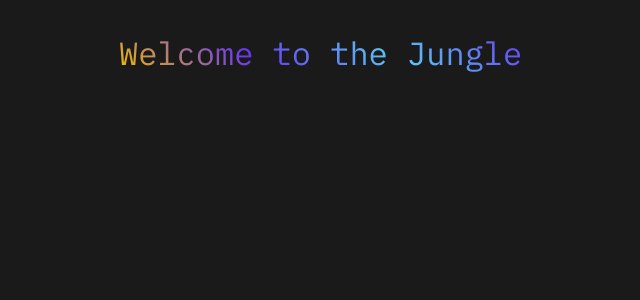
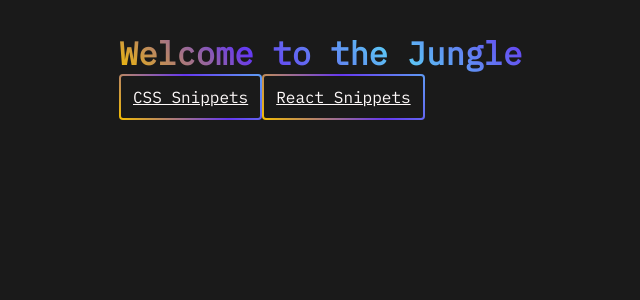
Before and after one commit to mirhamasala/next-jungle, a Next.js app: page / in a window 1280 px wide. Shown: the top 300 px of the page, without its empty margins (41-681 px from the left). Built offline with nearby package versions, Linux system fonts and the light colour scheme.

Commit message:
Create React and CSS Snippets pages

```diff
--- /dev/null
+++ b/src/components/Cta/index.js
@@ -0,0 +1,31 @@
+import PropTypes from "prop-types";
+import NextLink from "next/link";
+
+import styles from "./index.module.scss";
+
+const Button = ({href, children}) => {
+  if (href) {
+    return (
+      <NextLink href={href}>
+        <a className={styles.cta}>{children}</a>
+      </NextLink>
+    );
+  }
+
+  return (
+    <button type="button" className={styles.cta}>
+      {children}
+    </button>
+  );
+};
+
+Button.propTypes = {
+  children: PropTypes.node.isRequired,
+  href: PropTypes.string
+};
+
+Button.defaultProps = {
+  href: null
+};
+
+export default Button;
--- /dev/null
+++ b/src/components/Cta/index.module.scss
@@ -0,0 +1,34 @@
+@import "../../styles/settings/all";
+@import "../../styles/tools/all";
+
+$border: 2px;
+
+.cta {
+  display: grid;
+  position: relative;
+  padding: 0.75rem;
+  color: $color-white;
+  background: $color-black;
+  background-clip: padding-box;
+  border: solid $border transparent;
+  border-radius: 0.25rem;
+  &:before {
+    content: "";
+    position: absolute;
+    top: 0;
+    right: 0;
+    bottom: 0;
+    left: 0;
+    z-index: -1;
+    margin: -$border;
+    border-radius: inherit;
+    background-image: $color-gradient;
+    background-size: 200% auto;
+    transition: 750ms;
+  }
+  &:hover {
+    &::before {
+      background-position: right center;
+    }
+  }
+}
--- /dev/null
+++ b/src/components/Header/index.js
@@ -0,0 +1,17 @@
+import PropTypes from "prop-types";
+
+import TextGradient from "../../components/TextGradient";
+
+const Header = ({children}) => {
+  return (
+    <header>
+      <TextGradient element="h1">{children}</TextGradient>
+    </header>
+  );
+};
+
+Header.propTypes = {
+  children: PropTypes.string.isRequired
+};
+
+export default Header;
--- /dev/null
+++ b/src/components/TextGradient/index.js
@@ -0,0 +1,20 @@
+import PropTypes from "prop-types";
+
+import styles from "./index.module.scss";
+
+const TextGradient = ({element, children}) => {
+  const Element = element;
+
+  return <Element className={styles.root}>{children}</Element>;
+};
+
+TextGradient.defaultProps = {
+  variant: "h2"
+};
+
+TextGradient.propTypes = {
+  children: PropTypes.string.isRequired,
+  variant: PropTypes.string.isRequired
+};
+
+export default TextGradient;
--- /dev/null
+++ b/src/components/TextGradient/index.module.scss
@@ -0,0 +1,10 @@
+@import "../../styles/settings/all";
+
+.root {
+  display: inline-block;
+  color: $color-gradient-fallback;
+  background-image: $color-gradient;
+  background-clip: text;
+  -webkit-text-fill-color: transparent;
+  line-height: normal;
+}
--- a/src/pages/index.js
+++ b/src/pages/index.js
@@ -1,11 +1,18 @@
-import styles from "./Home.module.scss";
+import Cta from "../components/Cta";
+import Header from "../components/Header";
+
+import styles from "./index.module.scss";
 
 export default function Home() {
   return (
     <div className={styles.container}>
       <header>
-        <h1 className={styles.title}>Welcome to the Jungle</h1>
+        <Header>Welcome to the Jungle</Header>
       </header>
+      <main>
+        <Cta href="/css-snippets">CSS Snippets</Cta>
+        <Cta href="/react-snippets">React Snippets</Cta>
+      </main>
     </div>
   );
 }
--- a/src/pages/Home.module.scss
+++ b/src/pages/index.module.scss
@@ -3,9 +3,8 @@
 
 .container {
   height: 100%;
+
+  main {
+    display: flex;
+  }
 }
-
-.title {
-  @include text-gradient(normal);
-  font-weight: 400;
-}
--- a/src/styles/tools/_tools.mixins.scss
+++ b/src/styles/tools/_tools.mixins.scss
@@ -1,12 +1,3 @@
 /*------------------------------------*\
   #MIXINS
 \*------------------------------------*/
-
-@mixin text-gradient($line-height) {
-  display: inline-block;
-  color: $color-gradient-fallback;
-  background-image: $color-gradient;
-  background-clip: text;
-  -webkit-text-fill-color: transparent;
-  line-height: $line-height;
-}
```
Also changed, not shown: src/pages/css-snippets/index.js (added, +9 -0 lines), src/pages/react-snippets/index.js (added, +9 -0 lines), src/components/Header/index.module.scss (added).
